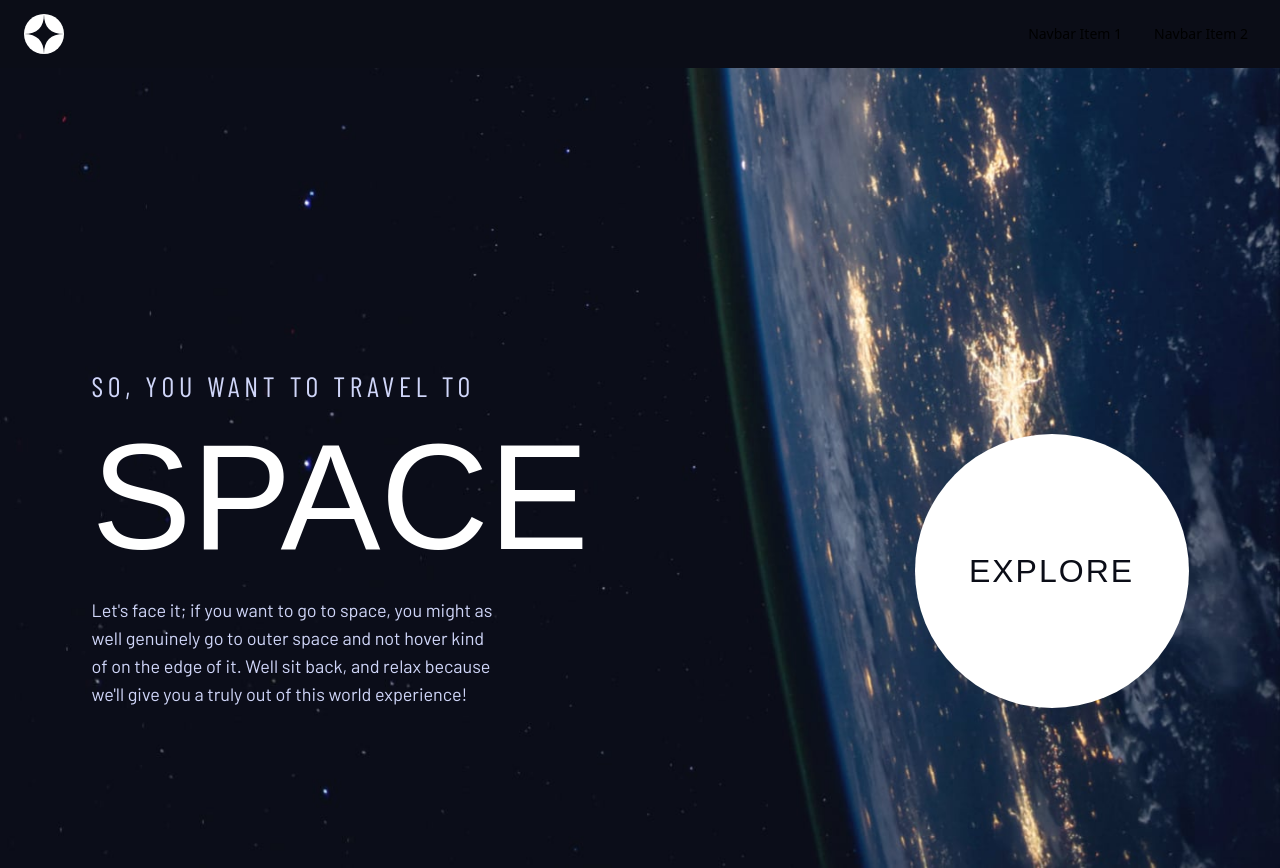
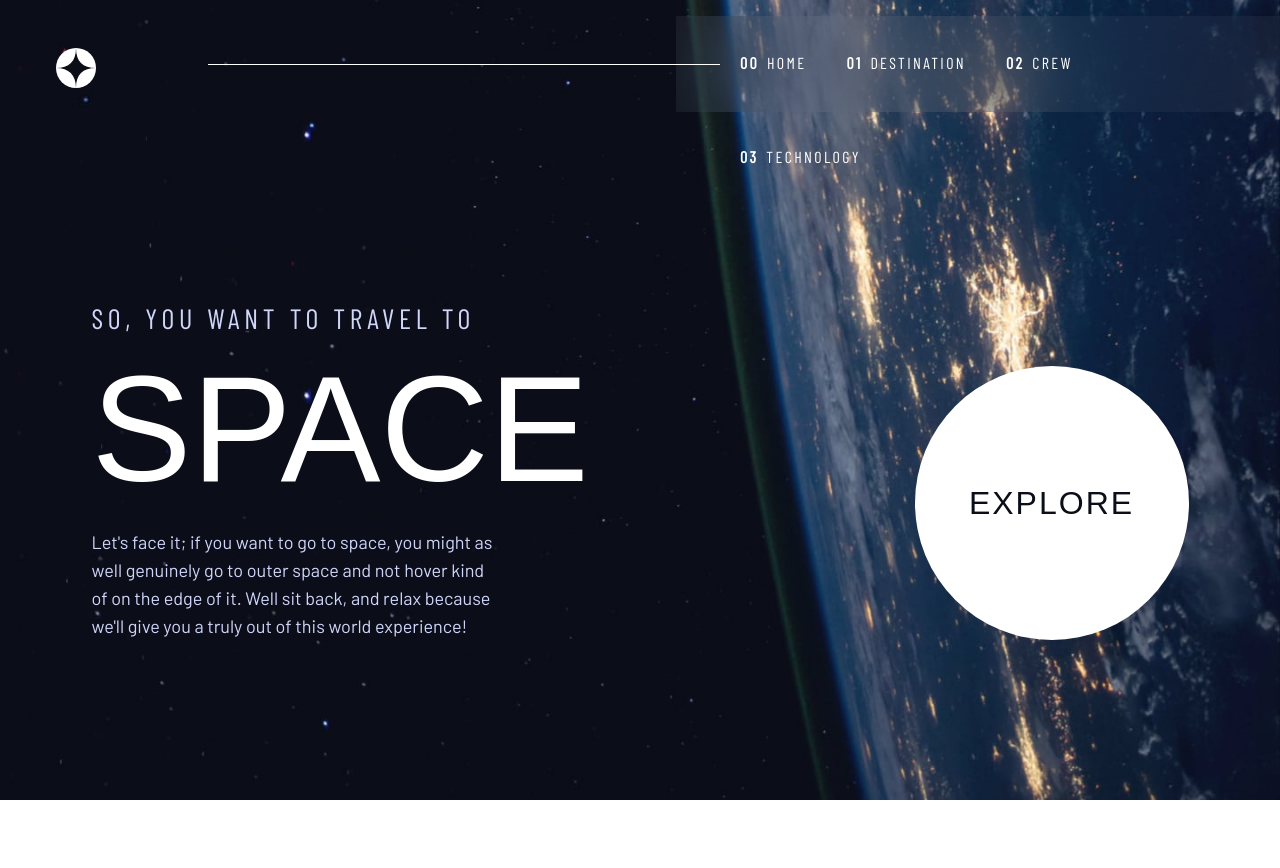
Before and after one commit to juliendymendes/space-tourism, a Next.js app: page / in a window 1280 px wide. After the commit the page ends 800 px from the top, so only its background shows below. Built offline with nearby package versions, Linux system fonts and the light colour scheme; a web font is replaced by a local one.

Commit message:
feat: tablet and desktop navbar implemented

```diff
--- a/src/components/MainNavBar/index.tsx
+++ b/src/components/MainNavBar/index.tsx
@@ -11,26 +11,53 @@ function MainNavBar({ children }: { children: React.ReactNode }) {
   }
   return (
     <nav>
-      <div className="drawer drawer-end">
+      <div className="drawer drawer-end ">
         <input id="drawer" type="checkbox" className="drawer-toggle" />
-        <div className="drawer-content flex flex-col">
-          {/* Navbar */}
-          <div className="w-full navbar bg-dark">
-            <div className="flex-1 px-2 mx-2">
+        <div className="drawer-content flex flex-col relative">
+          <div className="hidden xl:block h-[1px] w-[40%] 2xl:w-[40%] bg-white absolute top-16 left-52 2xl:left-60 z-50 min-[2000px]:left-80"></div>
+          {/* NAVBAR */}
+          <div className="w-full navbar absolute xl:top-5 md:pt-0 md:pe-0 md:bg-transparent xl:h-[96px]">
+            <div className="flex-1 px-2 pt-2 mx-2 xl:ms-10">
               <Image src="/logo.svg" width={40} height={40} alt="Logo" />
             </div>
-            <div className="flex-none hidden lg:block">
-              <ul className="menu menu-horizontal">
+            <div className="flex-none xl:flex-1 hidden md:block">
+              <ul className="menu menu-horizontal flex h-full md:h-[60px] xl:h-[96px] md:py-0 md:px-8 xl:px-16 2xl:px-24 2xl:ps-28 bg-[rgba(255,255,255,0.04)] backdrop-blur-2xl font-barlowCondensed md:text-sm lg:text-base min-[2000px]:text-2xl md:tracking-[2.362px] uppercase text-white md:gap-x-10 2xl:gap-x-24">
                 {/* Navbar menu content here */}
                 <li>
-                  <a>Navbar Item 1</a>
+                  <Link
+                    href="/"
+                    className="leading-[57px] xl:leading-[94px] !rounded-none hover:border-b-2 active:border-b-2 focus:border-b-2 focus:!bg-transparent focus:!text-white p-0 w-fit  border-white"
+                  >
+                    <strong className="hidden xl:inline">00</strong>Home
+                  </Link>
                 </li>
                 <li>
-                  <a>Navbar Item 2</a>
+                  <Link
+                    href=""
+                    className="leading-[57px] xl:leading-[94px] !rounded-none hover:border-b-2 active:border-b-2 focus:border-b-2 focus:!bg-transparent focus:!text-white p-0 w-fit  border-white"
+                  >
+                    <strong className="hidden xl:inline">01</strong>Destination
+                  </Link>
+                </li>
+                <li>
+                  <Link
+                    href=""
+                    className="leading-[57px] xl:leading-[94px] !rounded-none hover:border-b-2 active:border-b-2 focus:border-b-2 focus:!bg-transparent focus:!text-white p-0 w-fit  border-white"
+                  >
+                    <strong className="hidden xl:inline">02</strong>Crew
+                  </Link>
+                </li>
+                <li>
+                  <Link
+                    href=""
+                    className="leading-[57px] xl:leading-[94px] !rounded-none hover:border-b-2 active:border-b-2 focus:border-b-2 focus:!bg-transparent focus:!text-white p-0 w-fit border-white"
+                  >
+                    <strong className="hidden xl:inline">03</strong>Technology
+                  </Link>
                 </li>
               </ul>
             </div>
-            <div className="flex-none lg:hidden">
+            <div className="flex-none md:hidden">
               <label
                 htmlFor="drawer"
                 aria-label="open sidebar"
@@ -46,12 +73,9 @@ function MainNavBar({ children }: { children: React.ReactNode }) {
           </div>
           {children}
         </div>
+        {/* SIDEBAR */}
         <div className="drawer-side">
-          <label
-            htmlFor="drawer"
-            aria-label="close sidebar"
-            className="drawer-overlay"
-          ></label>
+          <label htmlFor="drawer" aria-label="close sidebar"></label>
           <ul className="menu p-4 w-72 min-h-full bg-[rgba(255,255,255,0.04)] backdrop-blur-2xl font-barlowCondensed text-base tracking-[2.7px] uppercase text-white gap-y-5">
             {/* Sidebar content here */}
 
@@ -70,7 +94,7 @@ function MainNavBar({ children }: { children: React.ReactNode }) {
             </svg>
 
             <li>
-              <Link href="">
+              <Link href="/">
                 <strong>00</strong> Home
               </Link>
             </li>
```
